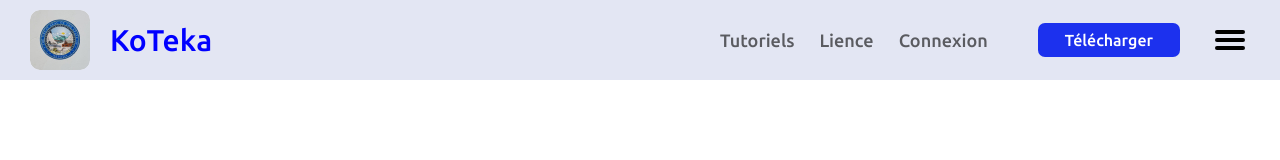
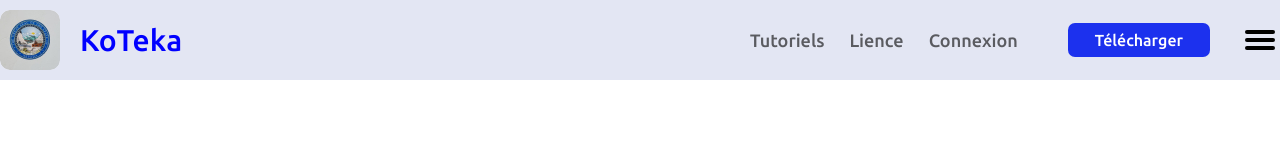
Before and after one commit to Laulha/kotekaapp, a plain HTML site: page index.html in a window 1280 px wide. Drawn offline with Linux system fonts and the light colour scheme.

Commit message:
Fin du header__top en version desktop

```diff
--- a/index.html
+++ b/index.html
@@ -12,7 +12,7 @@
 </head>
 <body>
     <header class="header">
-
+        <div class="header__main">
             <div class="header__logo">
                 <img src="images/imageLogo.jpg" alt="logo">
                 <div class="header__nom-app">KoTeka</div>
@@ -36,7 +36,7 @@
                     <div class="menu-btn__burger close"></div>
                 </div>
             </nav>
-
+        </div>
     </header>
 
     <script src="app.js"></script>
--- a/style.css
+++ b/style.css
@@ -20,7 +20,7 @@
   width: 40px;
   height: 40px;
   cursor: pointer;
-  transition: all .5s ease-in-out;
+  transition: all .3s ease-in-out;
   margin-left: 30px;
 }
 
@@ -29,7 +29,7 @@
     height: 4px;
     background: #000;
     border-radius: 5px;
-    transition: all .5s ease-in-out;
+    transition: all .3s ease-in-out;
 }
 
 .menu-btn__burger::before,
@@ -40,7 +40,7 @@
     height: 4px;
     background-color: #000;
     border-radius: 5px;
-    transition: all .5s ease-in-out;
+    transition: all .3s ease-in-out;
 }
 
 .menu-btn__burger::before {
@@ -70,11 +70,16 @@
  /* LE HEADER */
 
 .header {
+    background-color: #E3E6F3;
+    padding: 10px 0;
+}
+
+.header__main {
     display: flex;
     justify-content: space-between;
     align-items: center;
-    background-color: #E3E6F3;
-    padding: 10px 30px;
+    width: 1280px;
+    margin: auto auto;
 }
 
 /* LOGO et NOM APP */
@@ -126,11 +131,12 @@
     padding: 8px 27px;
     border-radius: 7px;
     margin-left: 25px;
+    cursor: pointer;
 }
 
 /* -----bouton de téléchargement------ */
 
-/* ------- bouton de navigation ------- */
+/* bouton de navigation */
 .header__nav__menu__link {
     margin-right: 25px;
     opacity: 60%;
```
Lines whose indentation alone changed are shown as unchanged.
